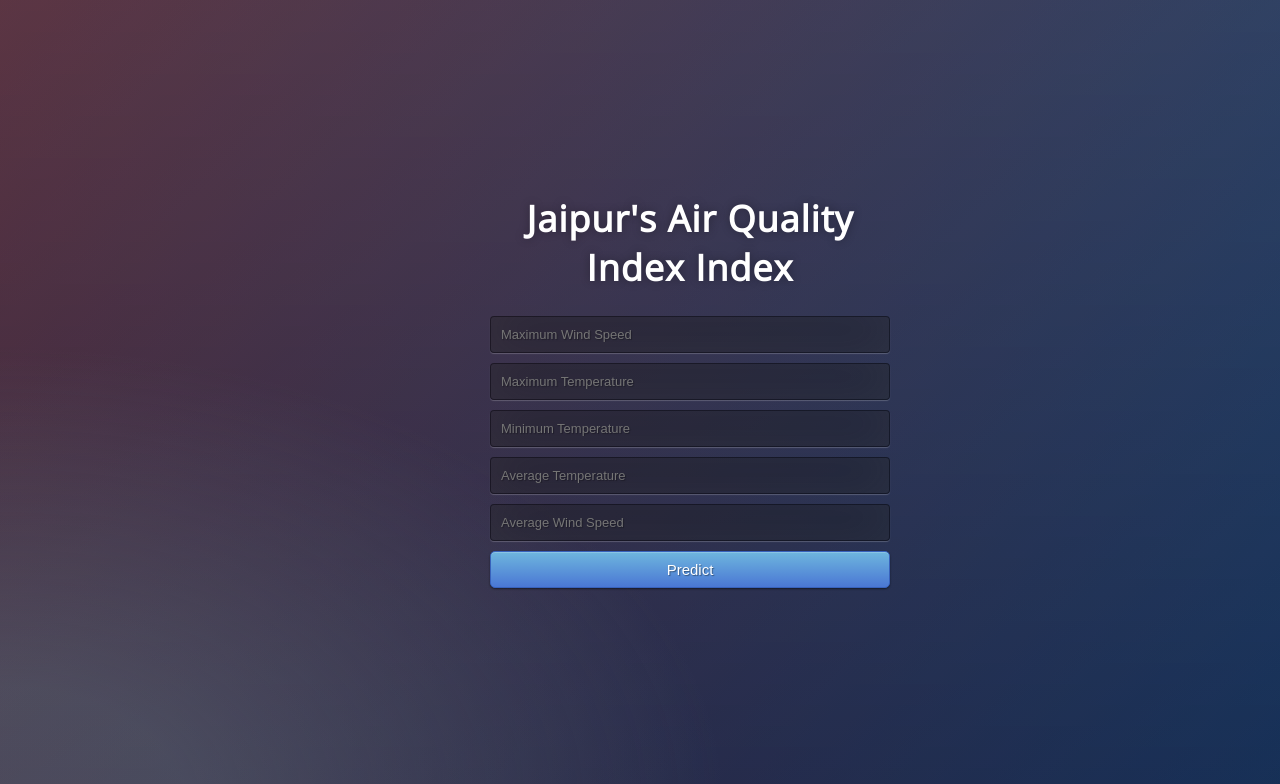
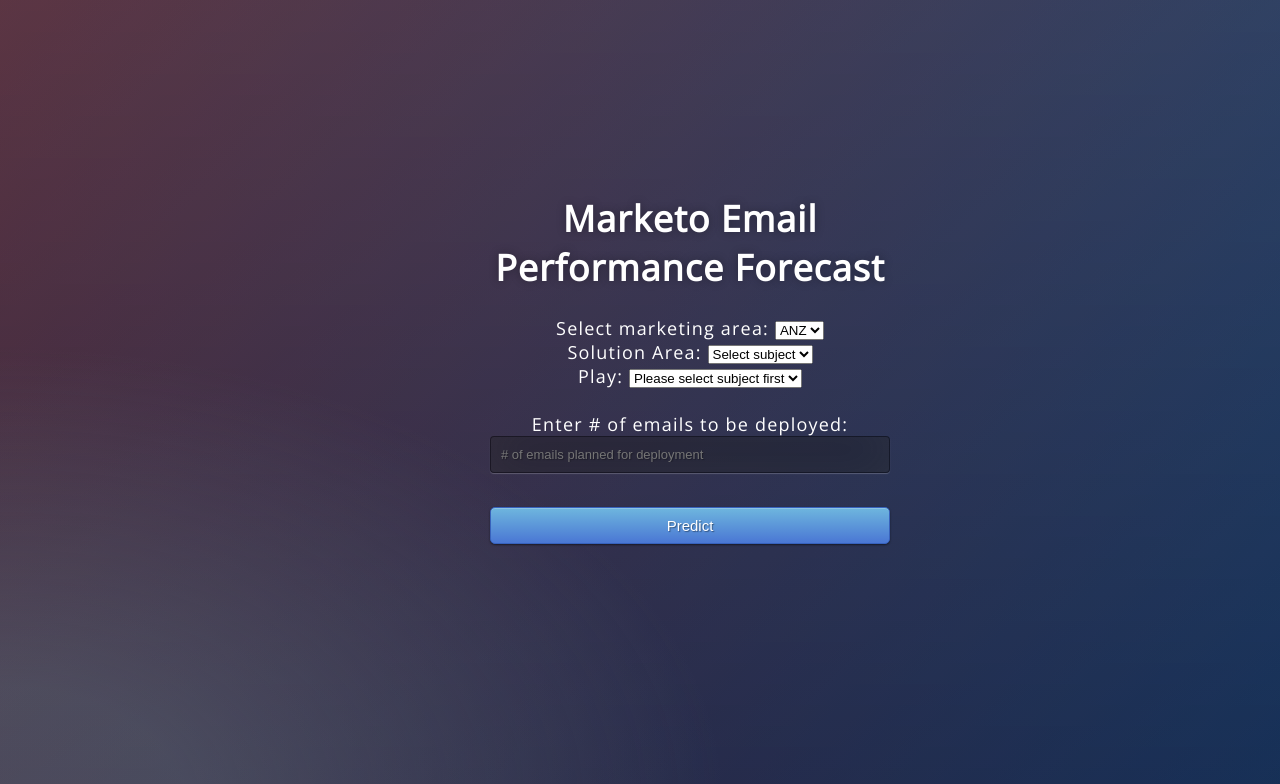
Before and after one commit to jayantkodwani/MarketoEmailPerformance, a Flask app: page / in a window 1280 px wide. Shown: the top 784 px of the page. Run offline with Flask 2, Linux system fonts and the light colour scheme.

Commit message:
Update home.html

```diff
--- a/templates/home.html
+++ b/templates/home.html
@@ -3,7 +3,7 @@
 <!--From https://codepen.io/frytyler/pen/EGdtg-->
 <head>
   <meta charset="UTF-8">
-  <title>ML API</title>
+  <title>Marketo Email Performance Predictor</title>
   <link href='https://fonts.googleapis.com/css?family=Pacifico' rel='stylesheet' type='text/css'>
 <link href='https://fonts.googleapis.com/css?family=Arimo' rel='stylesheet' type='text/css'>
 <link href='https://fonts.googleapis.com/css?family=Hind:300' rel='stylesheet' type='text/css'>
@@ -14,17 +14,70 @@
 
 <body>
  <div class="login">
-	<h1>Jaipur's Air Quality Index Index</h1>
+	<h1>Marketo Email Performance Forecast</h1>
 
      <!-- Main Input For Receiving Query to our ML -->
     <form action="{{ url_for('predict')}}"method="post">
-      <input type="text" name="interview_score3" placeholder="Maximum Wind Speed" required="required" /><br>
-    	<input type="text" name="experience" placeholder="Maximum Temperature" required="required" /><br>
-        <input type="text" name="test_score" placeholder="Minimum Temperature" required="required" /><br>
-        <input type="text" name="interview_score5" placeholder="Average Temperature" required="required" /><br>
-        <input type="text" name="interview_score6" placeholder="Average Wind Speed" required="required" /><br>
 
 
+        <label for="Area">Select marketing area:</label>
+        <select name="Area" id="Area">
+        <option value="ANZ">ANZ</option>
+        </select>
+        <br>
+
+    <script>
+var subjectObject = {
+  "Data and AI": {
+    "Innovate with AI": [],
+    "Win with Analytics": []
+
+      },
+ "Infrastructure": {
+    "Azure Migration and Modernization": [],
+    "Azure Hybrid and Infrastructure": [],
+    "Migrate Windows and SQL Server": [],
+    "Modernize VDI to Azure Virtual Desktop": []
+  }
+}
+window.onload = function() {
+  var solutionareaSel = document.getElementById("solutionarea");
+  var playSel = document.getElementById("play");
+
+  for (var x in subjectObject) {
+    solutionareaSel.options[solutionareaSel.options.length] = new Option(x, x);
+  }
+  solutionareaSel.onchange = function() {
+    //empty Chapters- and Topics- dropdowns
+    playSel.length = 1;
+
+    //display correct values
+    for (var y in subjectObject[this.value]) {
+      playSel.options[playSel.options.length] = new Option(y, y);
+    }
+  }
+
+}
+</script>
+</head>
+<body>
+
+
+
+<form name="form1" id="form1" action="/action_page.php">
+Solution Area: <select name="solutionarea" id="solutionarea">
+    <option value="" selected="selected">Select subject</option>
+  </select>
+  <br>
+Play: <select name="play" id="play">
+    <option value="" selected="selected">Please select subject first</option>
+  </select>
+  <br><br>
+
+<label for="countemail">Enter # of emails to be deployed:</label>  <input type="text" name="Sent" placeholder="# of emails planned for deployment" required="required" /><br>
+
+
+        <br>
 
         <button type="submit" class="btn btn-primary btn-block btn-large">Predict</button>
     </form>
```
